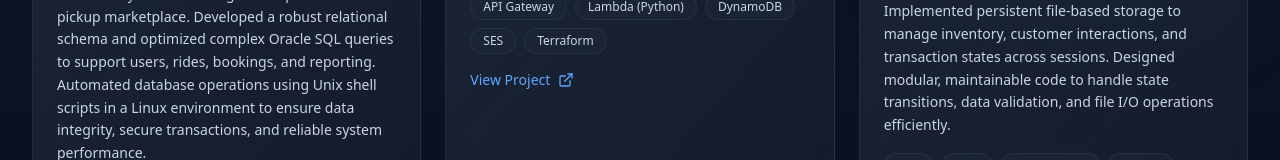
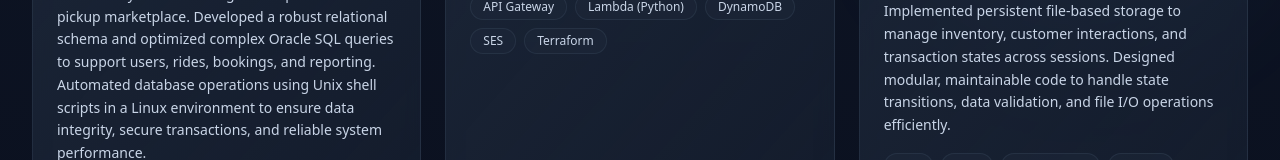
Before and after one commit to Kirusanth290/personal-website, a Next.js app: page /projects in a window 1280 px wide. Shown: the part 550-710 px from the top of the page. Built offline with nearby package versions, Linux system fonts and the light colour scheme.

Commit message:
Fix project live link

```diff
--- a/app/projects/page.tsx
+++ b/app/projects/page.tsx
@@ -24,7 +24,7 @@ link: "https://github.com/Kirusanth290/Ride-Pickup-Database-Management-System"
   title: "Serverless Portfolio Backend",
   desc: "Contact form API with monitoring (CloudWatch) + alerts (SNS).",
   stack: ["API Gateway", "Lambda (Python)", "DynamoDB", "SES", "Terraform"],
-  link: "https://kirusanth-palakanthan.vercel.app",
+
 },
   {
     title: "Bookstore Management System",
```
